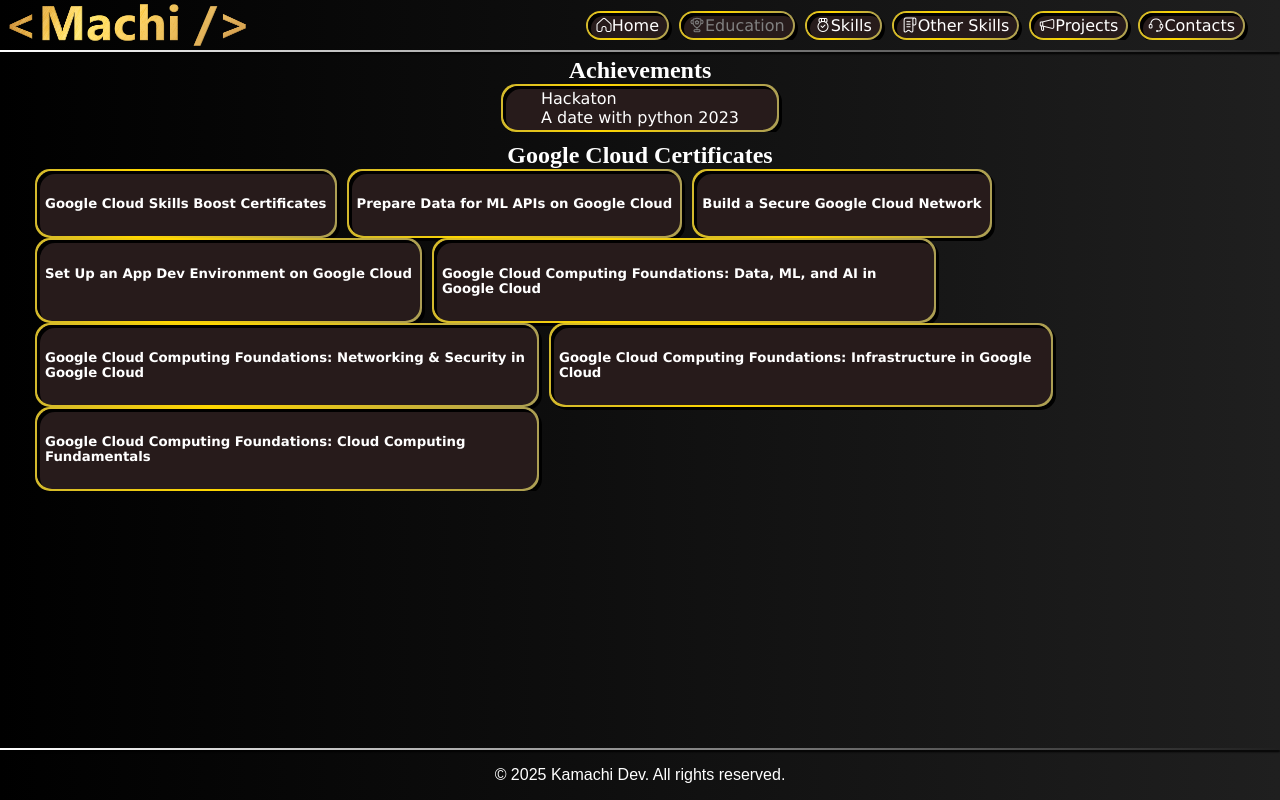
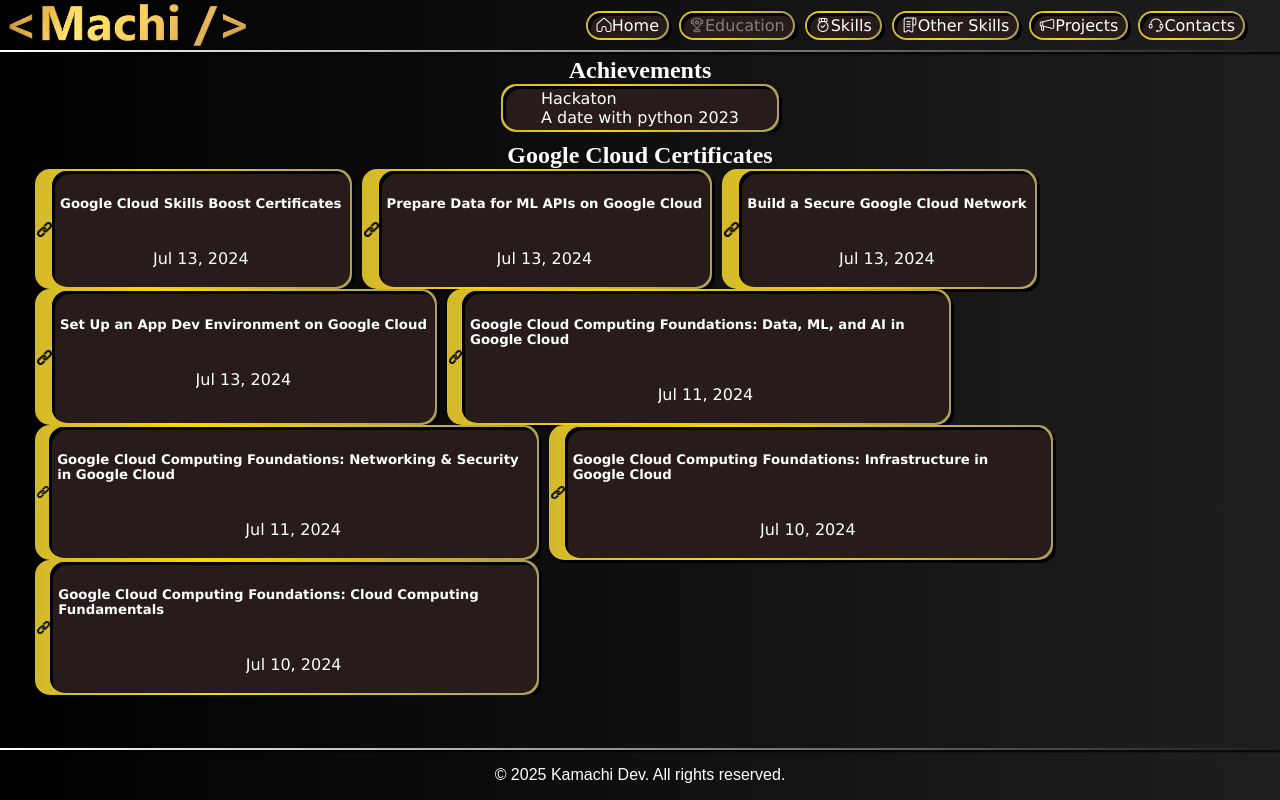
Before and after one commit to kamachi-dev/kamachi-dev.github.io, a React (Vite) app: page /education in a window 1280 px wide. Built offline with nearby package versions, Linux system fonts and the light colour scheme.

Commit message:
1.1.0
-add link icon

```diff
--- a/src/components/PanelList.tsx
+++ b/src/components/PanelList.tsx
@@ -1,4 +1,6 @@
 import { useInView } from 'react-intersection-observer'
+import '../styles/components/PanelList.css';
+
 
 interface Props {
     items: [React.ReactElement, string][]
@@ -10,6 +12,7 @@
         <ul className='rainbowItems' ref={ref}>
             {items.map(([html, link]) =>
                 <li className={'rainbowItems-border ' + (inView ? 'show' : 'hide')}>
+                    <img src='/assets/images/link.png' alt='link' className={'panel-link ' + ((link == '') ? 'hidden' : 'show')} />
                     <div className='rainbowItems-content'><a href={link}>{html}</a></div>
                 </li>
             )}
--- a/src/pages/Education.tsx
+++ b/src/pages/Education.tsx
@@ -8,32 +8,40 @@
                 <li>Hackaton</li>
                 <li>A date with python 2023</li>
             </ul>
-        </>, 'Contests']
+        </>, '']
     ]
     const google: [React.ReactElement, string][] = [
         [<>
             <h5>Google Cloud Skills Boost Certificates</h5>
+            <p>Jul 13, 2024</p>
         </>, 'https://www.cloudskillsboost.google/public_profiles/8c7a8bb5-6bbf-4746-a105-1f4a540dfb3a/badges/9831621'],
         [<>
             <h5>Prepare Data for ML APIs on Google Cloud</h5>
+            <p>Jul 13, 2024</p>
         </>, 'https://www.cloudskillsboost.google/public_profiles/8c7a8bb5-6bbf-4746-a105-1f4a540dfb3a/badges/9831141'],
         [<>
             <h5>Build a Secure Google Cloud Network</h5>
+            <p>Jul 13, 2024</p>
         </>, 'https://www.cloudskillsboost.google/public_profiles/8c7a8bb5-6bbf-4746-a105-1f4a540dfb3a/badges/9830309'],
         [<>
             <h5>Set Up an App Dev Environment on Google Cloud</h5>
+            <p>Jul 13, 2024</p>
         </>, 'https://www.cloudskillsboost.google/public_profiles/8c7a8bb5-6bbf-4746-a105-1f4a540dfb3a/badges/9829948'],
         [<>
             <h5>Google Cloud Computing Foundations: Data, ML, and AI in Google Cloud</h5>
+            <p>Jul 11, 2024</p>
         </>, 'https://www.cloudskillsboost.google/public_profiles/8c7a8bb5-6bbf-4746-a105-1f4a540dfb3a/badges/9808730'],
         [<>
             <h5>Google Cloud Computing Foundations: Networking & Security in Google Cloud</h5>
+            <p>Jul 11, 2024</p>
         </>, 'https://www.cloudskillsboost.google/public_profiles/8c7a8bb5-6bbf-4746-a105-1f4a540dfb3a/badges/9806367'],
         [<>
             <h5>Google Cloud Computing Foundations: Infrastructure in Google Cloud</h5>
+            <p>Jul 10, 2024</p>
         </>, 'https://www.cloudskillsboost.google/public_profiles/8c7a8bb5-6bbf-4746-a105-1f4a540dfb3a/badges/9391528'],
         [<>
             <h5>Google Cloud Computing Foundations: Cloud Computing Fundamentals</h5>
+            <p>Jul 10, 2024</p>
         </>, 'https://www.cloudskillsboost.google/public_profiles/8c7a8bb5-6bbf-4746-a105-1f4a540dfb3a/badges/9389339']
     ]
     return (
--- /dev/null
+++ b/src/styles/components/PanelList.css
@@ -0,0 +1,8 @@
+.panel-link {
+    width: 15px;
+    aspect-ratio: 1/1;
+}
+
+.panel-link.hidden {
+    display: none;
+}
```
Also changed, not shown: public/assets/images/link.png (added).
